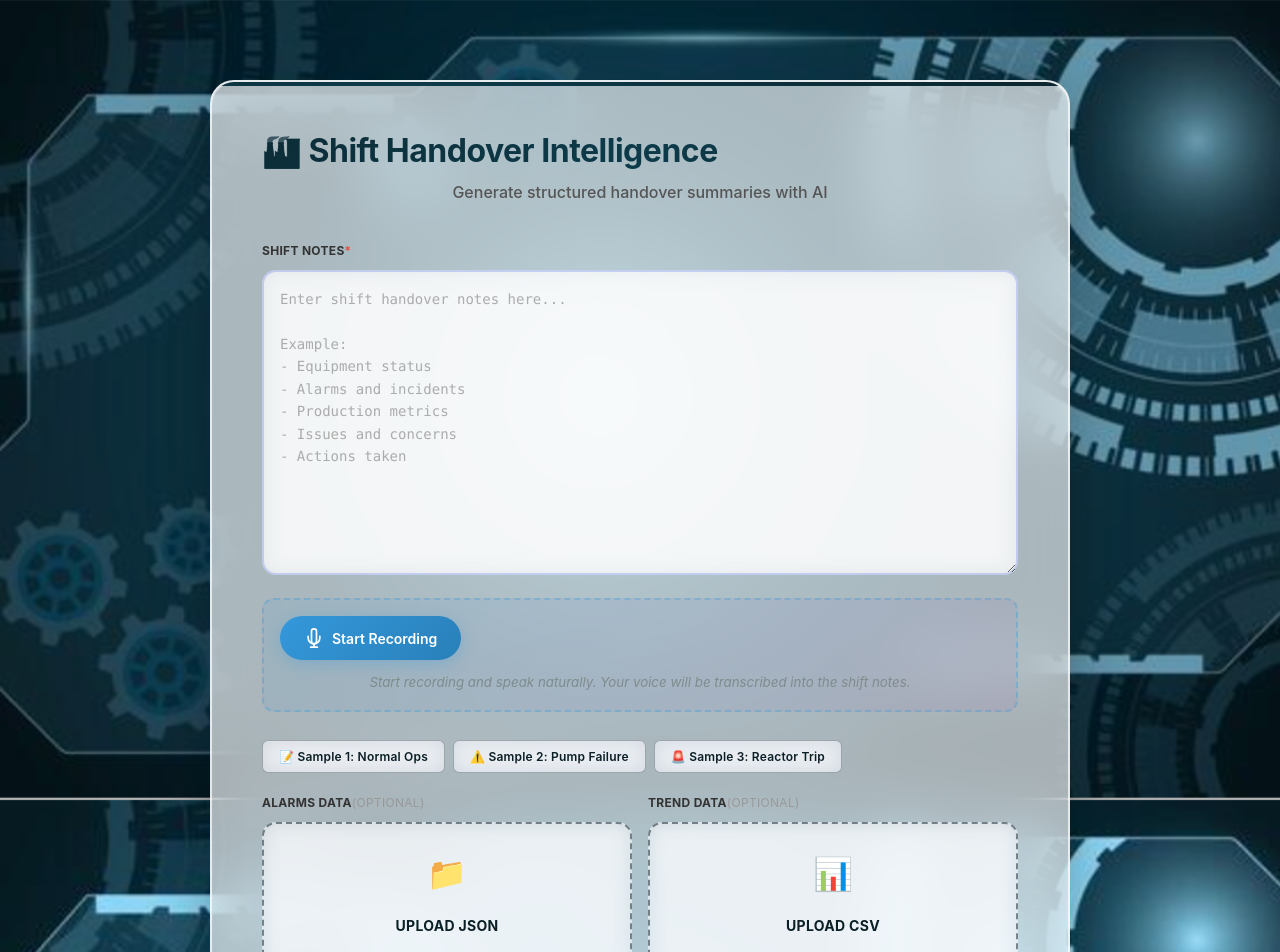
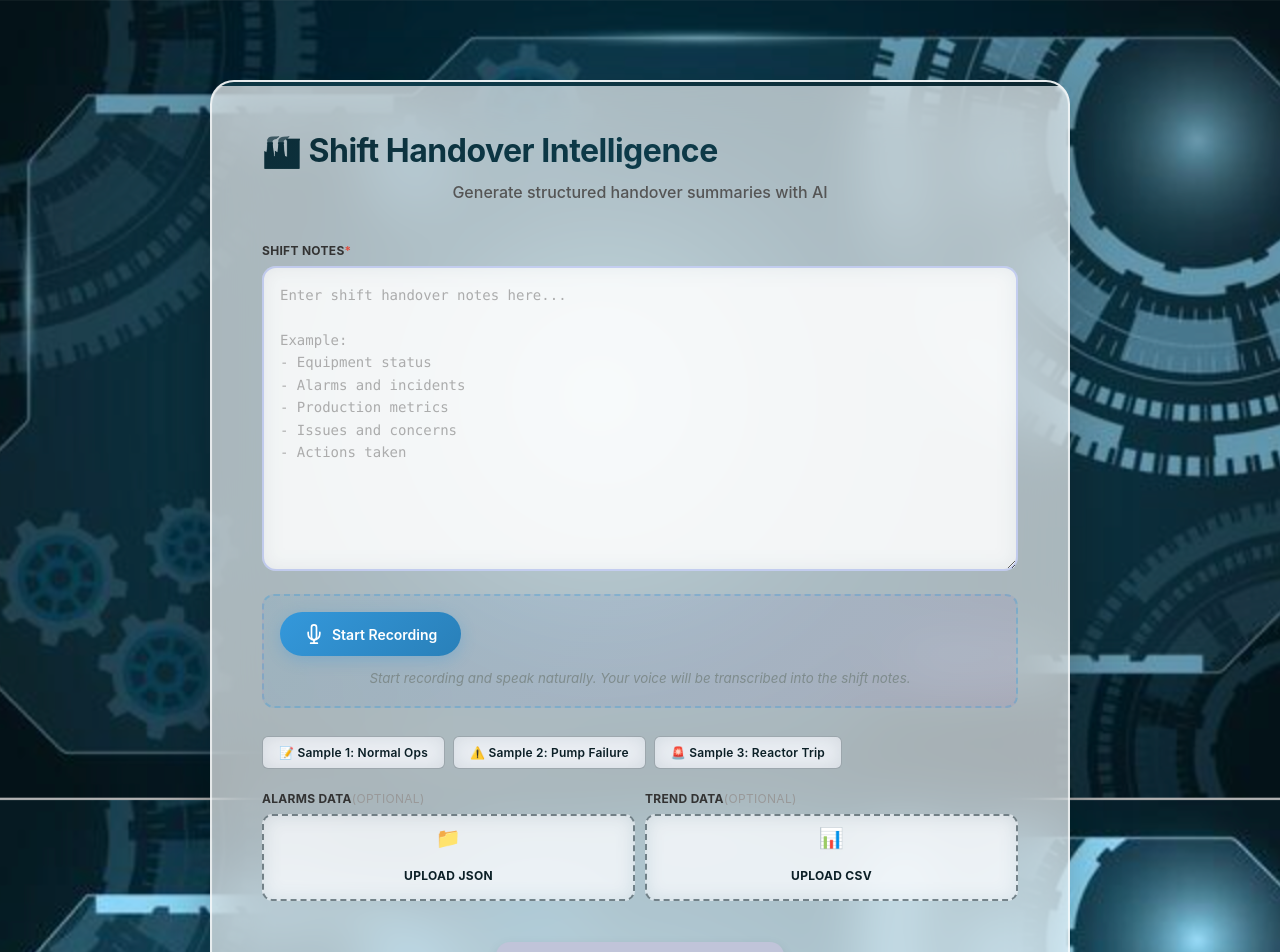
Before and after one commit to ShrinikaTelu/shift-handover-intelligence, an Angular app in the folder frontend/: page / in a window 1280 px wide. Shown: the top 952 px of the page. Built offline with nearby package versions, Linux system fonts and the light colour scheme.

Commit message:
style: reduce upload section spacing - smaller padding, icons, and gaps

```diff
--- a/frontend/src/app/components/handover-form/handover-form.component.css
+++ b/frontend/src/app/components/handover-form/handover-form.component.css
@@ -190,7 +190,7 @@ h2 {
 
 label {
     display: block;
-    margin-bottom: 10px;
+    margin-bottom: 6px;
     color: #333;
     font-size: 14px;
     font-weight: 600;
@@ -262,17 +262,17 @@ input[type='file'] {
     align-items: center;
     justify-content: center;
     width: 100%;
-    padding: 32px 20px;
+    padding: 14px 12px;
     border: 2px dashed rgba(11, 31, 38, 0.5);
-    border-radius: 14px;
+    border-radius: 10px;
     cursor: pointer;
     transition: all 0.4s cubic-bezier(0.34, 1.56, 0.64, 1);
     background: rgba(248, 249, 255, 0.4);
     backdrop-filter: blur(10px);
     position: relative;
     overflow: hidden;
-    min-height: 120px;
-    gap: 8px;
+    min-height: auto;
+    gap: 4px;
 }
 
 .file-upload-label::before {
@@ -293,13 +293,13 @@ input[type='file'] {
 }
 
 .upload-icon {
-    font-size: 32px;
+    font-size: 20px;
     animation: uploadIconFloat 2s ease-in-out infinite;
 }
 
 .upload-text {
     color: #0B1F26;
-    font-size: 14px;
+    font-size: 12px;
     font-weight: 700;
     letter-spacing: 0.3px;
     text-align: center;
@@ -349,12 +349,16 @@ input[type='file'] {
 .file-uploads-row {
     display: grid;
     grid-template-columns: 1fr 1fr;
-    gap: 16px;
+    gap: 10px;
     margin: 0;
 }
 
 .file-uploads-row .form-group {
     margin-bottom: 0;
+}
+
+.file-uploads-row {
+    margin-bottom: 20px;
 }
 
 @media (max-width: 768px) {
```
